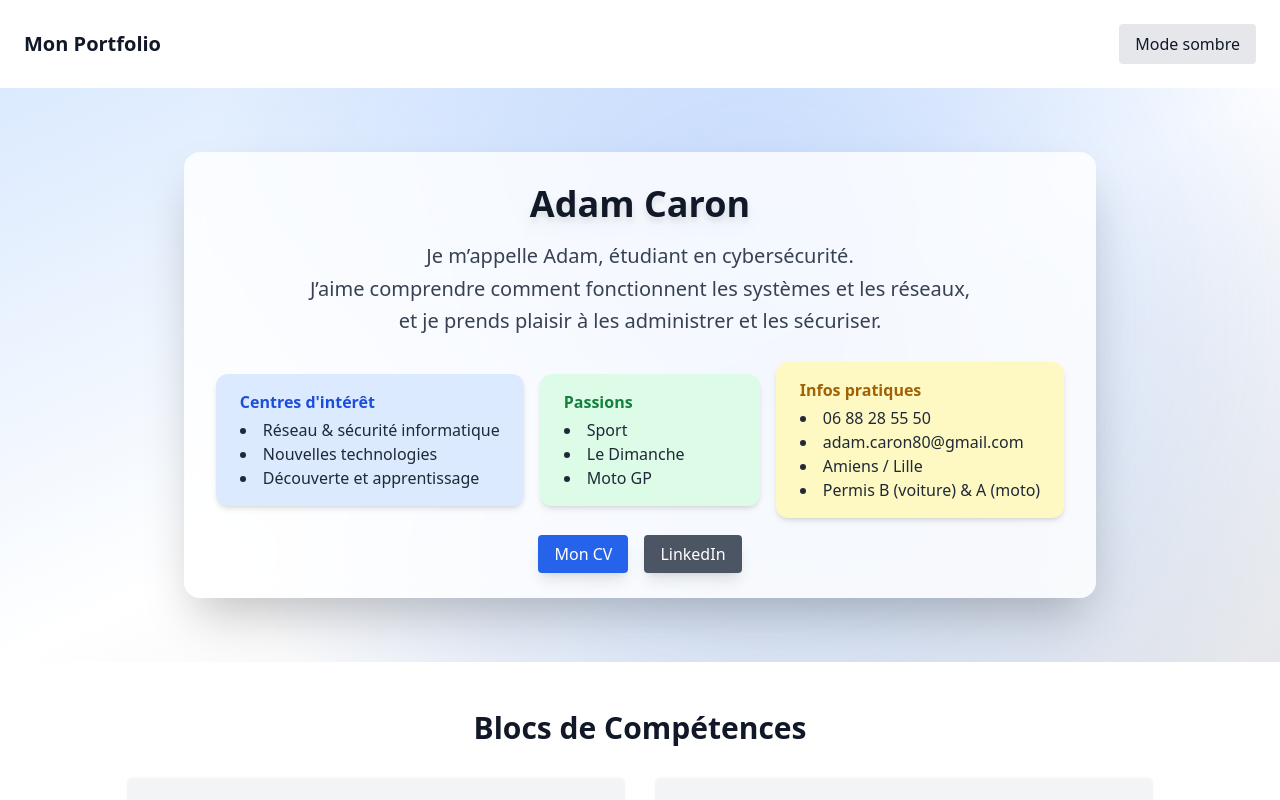
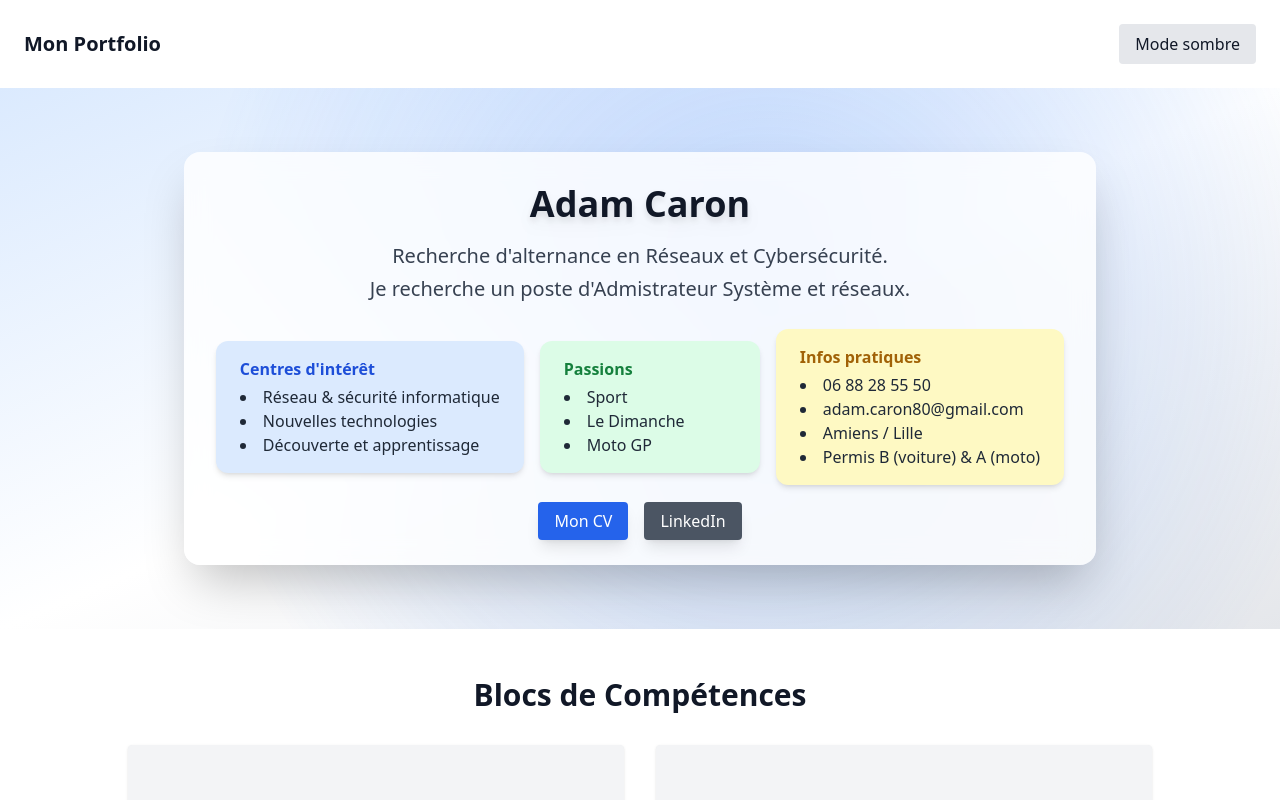
Before and after one commit to adamcaron03/portfolio-modern, a React (Create React App) app: page / in a window 1280 px wide. Shown: the top 800 px of the page. Built offline with nearby package versions, Linux system fonts and the light colour scheme.

Commit message:
Update Hero.jsx

```diff
--- a/src/components/Hero.jsx
+++ b/src/components/Hero.jsx
@@ -9,8 +9,8 @@ export default function Hero() {
         </h2>
         <div className="text-xl mb-6 text-gray-700 dark:text-gray-300 space-y-2 max-w-2xl mx-auto leading-relaxed">
           <p>
-            Je m’appelle Adam, étudiant en cybersécurité.<br/>
-            J’aime comprendre comment fonctionnent les systèmes et les réseaux, et je prends plaisir à les administrer et les sécuriser.
+            Recherche d'alternance en Réseaux et Cybersécurité.<br/>
+            Je recherche un poste d'Admistrateur Système et réseaux.
           </p>
         </div>
         <div className="flex flex-col md:flex-row gap-4 justify-center items-center mb-6">
```
